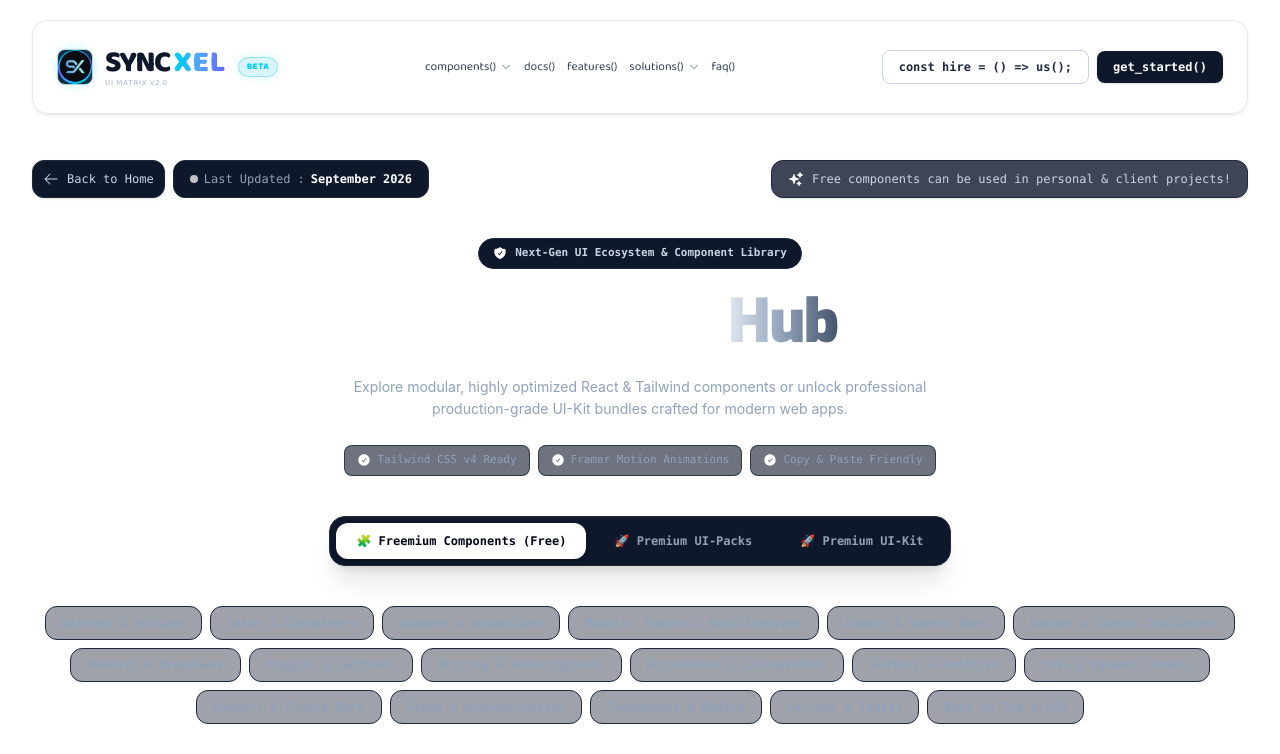
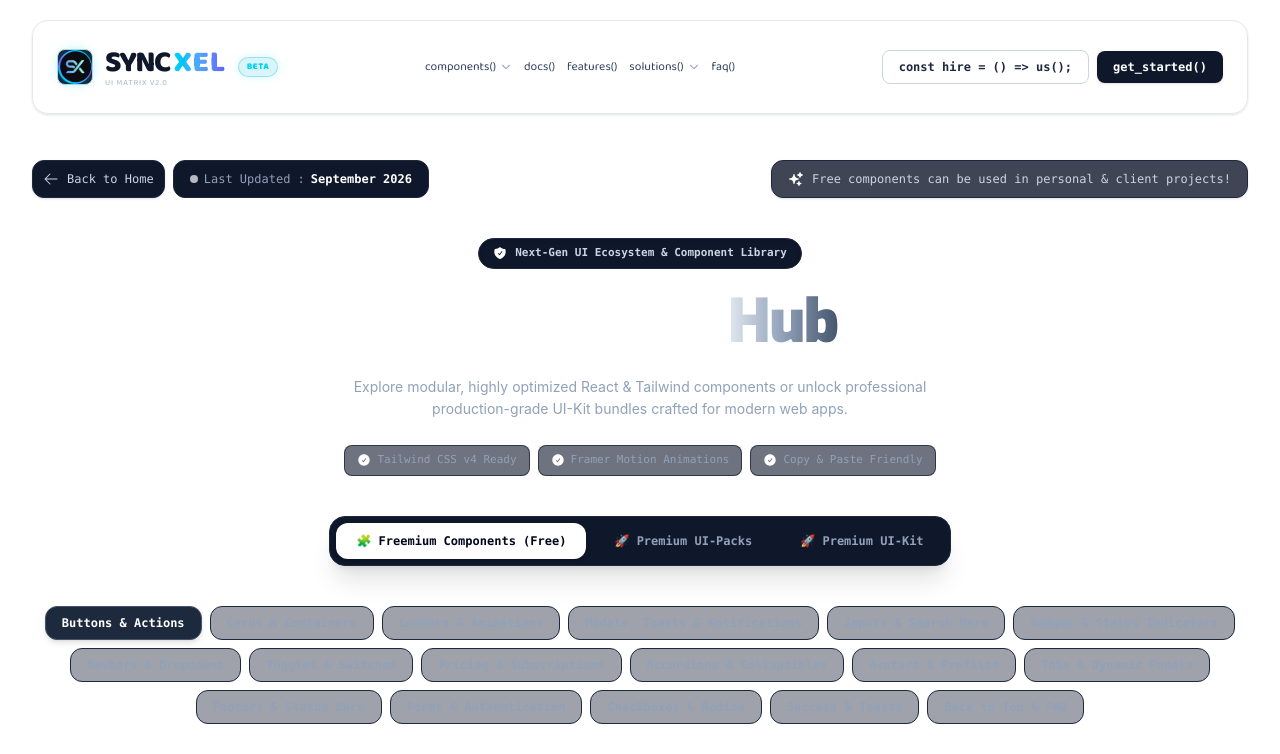
Before and after one commit to lakshan-beast/SyncXel, a React (Vite) app: page /components in a window 1280 px wide. Shown: the top 754 px of the page. Built offline with nearby package versions, Linux system fonts and the light colour scheme.

Commit message:
refactor: Import premiumKits data in TemplateComponentsTab and update activeCategory state in ComponentsHubPage

```diff
--- a/src/components/TemplateComponentsTab.jsx
+++ b/src/components/TemplateComponentsTab.jsx
@@ -1,5 +1,7 @@
 import React from "react";
 import { HiBookOpen, HiExternalLink, HiShoppingCart, HiChatAlt2 } from "react-icons/hi";
+
+import { premiumKits } from "../data/premiumKitData";
 
 export default function TemplateComponentsTab({ premiumKits }) {
   return (
--- a/src/pages/AllComponentsNew.jsx
+++ b/src/pages/AllComponentsNew.jsx
@@ -431,14 +431,26 @@
 import React, { useState } from "react";
 import HubHeader from "../components/HubHeader";
 import HubTabs from "../components/HubTabs";
+
 import FreeComponentsTab from "../components/FreeComponentsTab";
 import TemplateComponentsTab from "../components/TemplateComponentsTab";
 
+import { freeComponentsData } from "../data/free/freeIndex";
+// import { premiumKitsData } from "../data/premiumKitData";
+
 export default function ComponentsHubPage() {
   const [mainTab, setMainTab] = useState("freemium");
-  const [activeCategory, setActiveCategory] = useState("All");
+  const [activeCategory, setActiveCategory] = useState("Buttons & Actions");
   const [cardTabs, setCardTabs] = useState({});
   const [copiedId, setCopiedId] = useState(null);
+
+  const filteredFreeComponents = freeComponentsData.filter(
+    (item) => item.category === activeCategory,
+  );
+
+  // const premiumKits = premiumKitsData.filter(
+  //   (item) => item.category === activeCategory,
+  // );
 
   // Mock data variables
   const categories = [
@@ -460,7 +472,7 @@ export default function ComponentsHubPage() {
     "Success & Toasts",
     "Back to Top & FAB",
   ];
-  const filteredFreeComponents = []; // ඔයාගේ ෆිල්ටර් කරන ලද ඩේටා
+  // const filteredFreeComponents = []; // ඔයාගේ ෆිල්ටර් කරන ලද ඩේටා
   const premiumKits = []; // ඔයාගේ ප්‍රීමියම් කිට්ස් ඩේටා
 
   const toggleCardTab = (id, tab) => {
```
